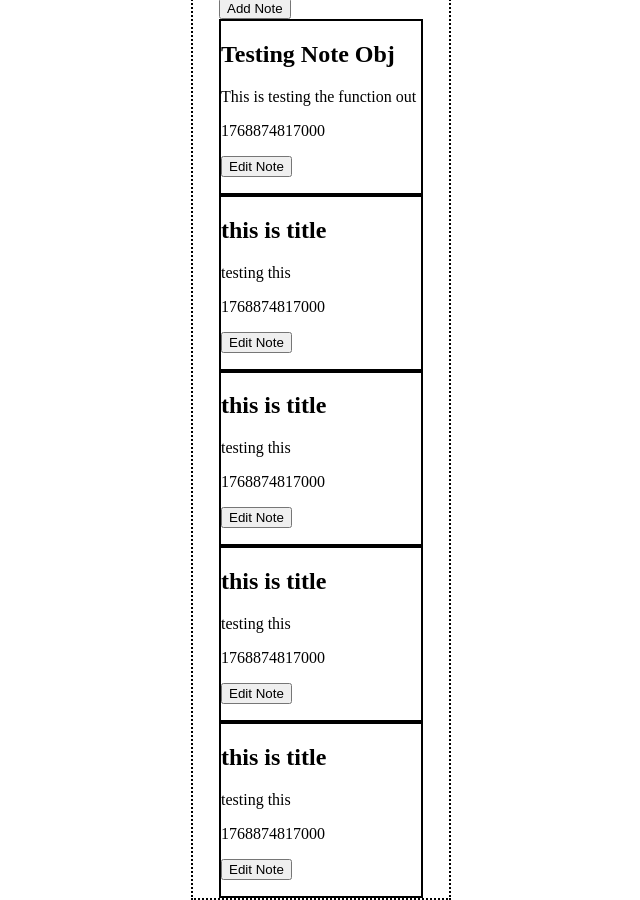
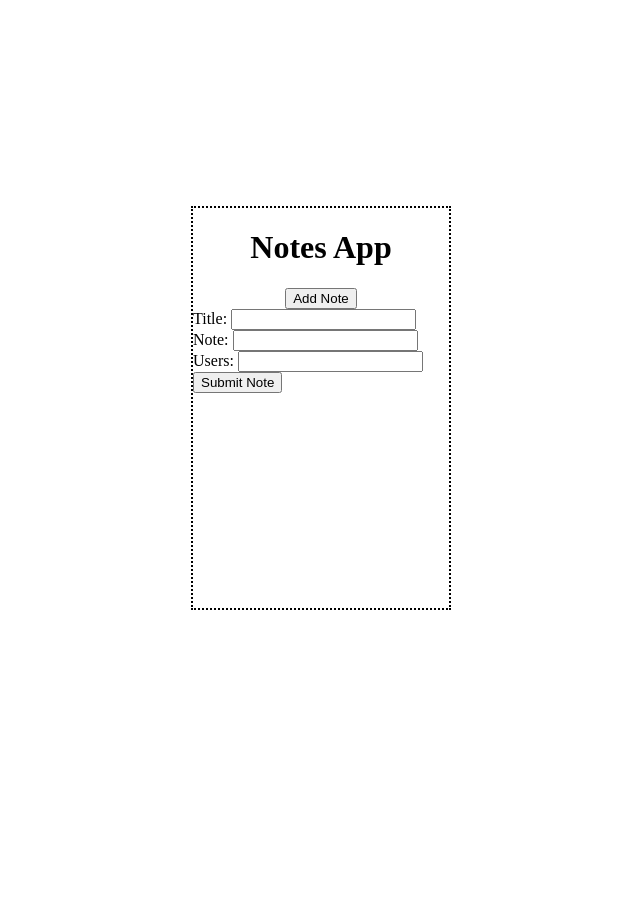
Before and after one commit to ThatBaldDude4/two-party-notes, a plain HTML site: page index.html in a window 1280 px wide. Both pictures are taken after a click on the button "Add Note". Shown: the whole page, without its empty margins (327-967 px from the left). After the commit the page ends 816 px from the top, so only its background shows below. Drawn offline with Linux system fonts and the light colour scheme.

Commit message:
Added scaffolding for user submitting new note

```diff
--- a/index.html
+++ b/index.html
@@ -10,9 +10,12 @@
 <body>
   <div id="app-container">
     <h1>Notes App</h1>
+    <div id="controls-container">
+        <button type="text" id="add-note">Add Note</button>
+    </div>
 
     <div id="app-display">
-      <button type="text" id="add-note">Add Note</button>
+
     </div>
   </div>
 
--- a/script.js
+++ b/script.js
@@ -39,12 +39,31 @@ function addNote(title, note, users) {
   allNotesArr.push(noteObject);
 }
 
+function displayNoteForm() {
+    console.log("Inside displayNoteForm()")
+    const form =
+    `
+    <label for="title">Title:</label>
+    <input id="title" name="title">
+
+    <label for="description">Note:</label>
+    <input id="description" name="description">
+
+    <label for="users">Users:</label>
+    <input id="users" name="users">
+
+    <button type="submit" id="submit-note-btn">Submit Note</button>
+    `;
+
+    appDisplay.innerHTML = form;
+}
+
 function emptyNotes() {
   appDisplay.innerHTML = "";
 }
 
 function renderNotes(dataArr) {
-  let parsedDataStr = `<button type="text" id="add-note">Add Note</button>`;
+  let parsedDataStr = ``;
   dataArr.forEach((noteData) => {
     let parsedData = fillNote(noteData);
     console.log(parsedData)
@@ -52,6 +71,12 @@ function renderNotes(dataArr) {
   })
   appDisplay.innerHTML = parsedDataStr;
 }
+
+addNoteBtn.addEventListener("click", () => {
+    console.log("event fired")
+    emptyNotes();
+    displayNoteForm();
+})
 
 let note5 = new NoteCard("this is title", "testing this", [1])
 let note2 = new NoteCard("this is title", "testing this", [1])
--- a/styles.css
+++ b/styles.css
@@ -8,7 +8,7 @@ body {
 
 #app-container {
   border: 2px dotted black;
-  width: clamp(200px, 20%, 1200px);
+  width: clamp(250px, 20%, 1200px);
   min-height: 50%;
   display: flex;
   flex-direction: column;
```
